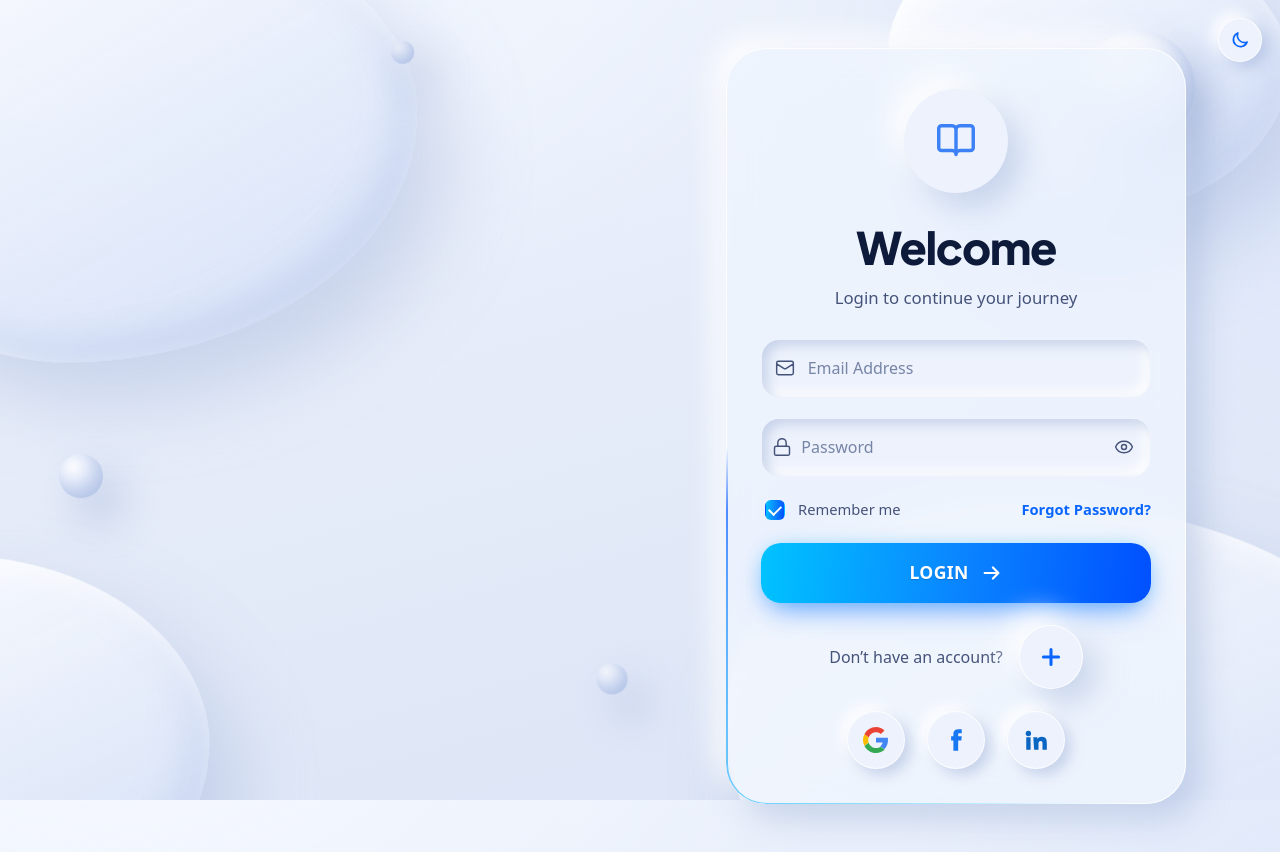
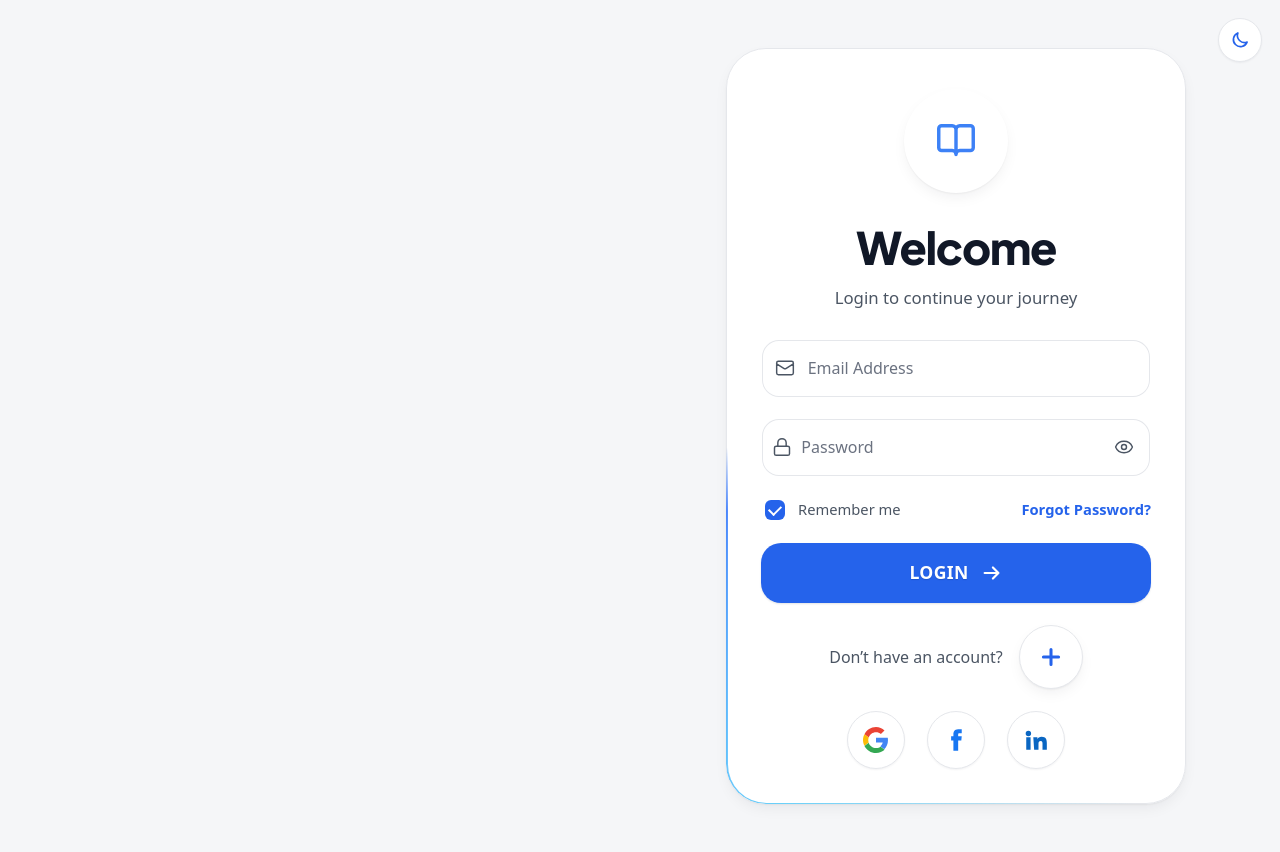
Before and after one commit to shaunmortal/AI-Agent-Adigam-AI, a React (Vite) app in the folder frontend/: page /login in a window 1280 px wide. Built offline with nearby package versions, Linux system fonts and the light colour scheme; no server answers.

Commit message:
style: flat neutral background with white surfaces and solid buttons

```diff
--- a/frontend/src/styles/theme.css
+++ b/frontend/src/styles/theme.css
@@ -1395,3 +1395,90 @@ div.option {
     animation: none;
     filter: none;
 }
+
+/* ============================================================ plain surfaces
+   A flat neutral page, white cards with a hairline border and a soft real shadow, solid buttons.
+   The blue wash, the floating blobs and spheres, the indigo glows and the gradient type read as
+   generated art rather than as a product, so they give way to the quiet defaults of a tool people
+   use every day. Day and night tokens are overridden here; the rules above keep working on them. */
+:root,
+[data-theme='light'] {
+    --bg: #f5f6f8;
+    --bg-paint: none;
+    --surface: #ffffff;
+    --surface-raised: #ffffff;
+    --surface-glass: rgb(255 255 255 / 0.92);
+    --border: #e5e7eb;
+    --border-strong: #d1d5db;
+    --rim: #e5e7eb;
+
+    --text: #111827;
+    --text-dim: #4b5563;
+    --text-faint: #6b7280;
+
+    --accent: #2563eb;
+    --accent-dim: #dbeafe;
+
+    --grad: linear-gradient(#2563eb, #2563eb);
+    --grad-hover: linear-gradient(#1d4ed8, #1d4ed8);
+
+    --neu-out: 0 1px 2px rgb(16 24 40 / 0.05), 0 6px 16px -4px rgb(16 24 40 / 0.08);
+    --neu-out-sm: 0 1px 2px rgb(16 24 40 / 0.05);
+    --neu-in: inset 0 0 0 1px #e5e7eb;
+    --btn-glow: 0 1px 2px rgb(16 24 40 / 0.12);
+}
+
+[data-theme='dark'] {
+    --bg: #0e0f12;
+    --bg-paint: none;
+    --surface: #16181d;
+    --surface-raised: #1c1f25;
+    --surface-glass: rgb(22 24 29 / 0.94);
+    --border: rgb(255 255 255 / 0.08);
+    --border-strong: rgb(255 255 255 / 0.14);
+    --rim: rgb(255 255 255 / 0.08);
+
+    --text: #f3f4f6;
+    --text-dim: #a3a9b5;
+    --text-faint: #6f7682;
+
+    --accent: #4f8cff;
+    --accent-dim: rgb(79 140 255 / 0.16);
+
+    --grad: linear-gradient(#3b82f6, #3b82f6);
+    --grad-hover: linear-gradient(#2563eb, #2563eb);
+
+    --neu-out: 0 1px 2px rgb(0 0 0 / 0.4), 0 10px 24px -8px rgb(0 0 0 / 0.45);
+    --neu-out-sm: 0 1px 2px rgb(0 0 0 / 0.4);
+    --neu-in: inset 0 0 0 1px rgb(255 255 255 / 0.08);
+    --btn-glow: none;
+}
+
+.scene {
+    display: none;
+}
+
+[data-theme='dark'] .card,
+[data-theme='dark'] .auth__badge {
+    background: var(--surface);
+    box-shadow: var(--neu-out-sm);
+}
+
+[data-theme='dark'] .quickcheck {
+    background: var(--surface-raised);
+}
+
+[data-theme='dark'] .auth__title,
+.authpitch__accent {
+    background: none;
+    -webkit-background-clip: border-box;
+    background-clip: border-box;
+}
+
+[data-theme='dark'] .auth__title {
+    color: var(--text);
+}
+
+.authpitch__accent {
+    color: var(--accent);
+}
```
